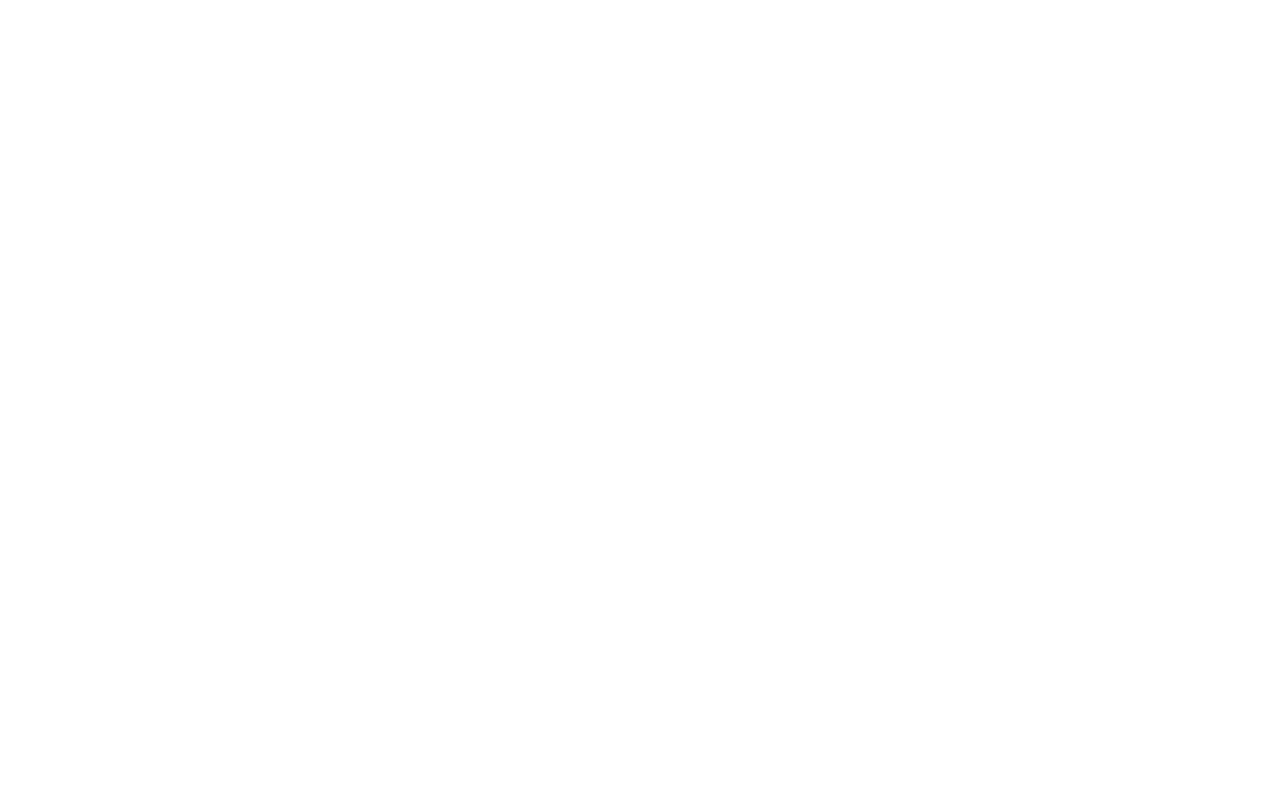
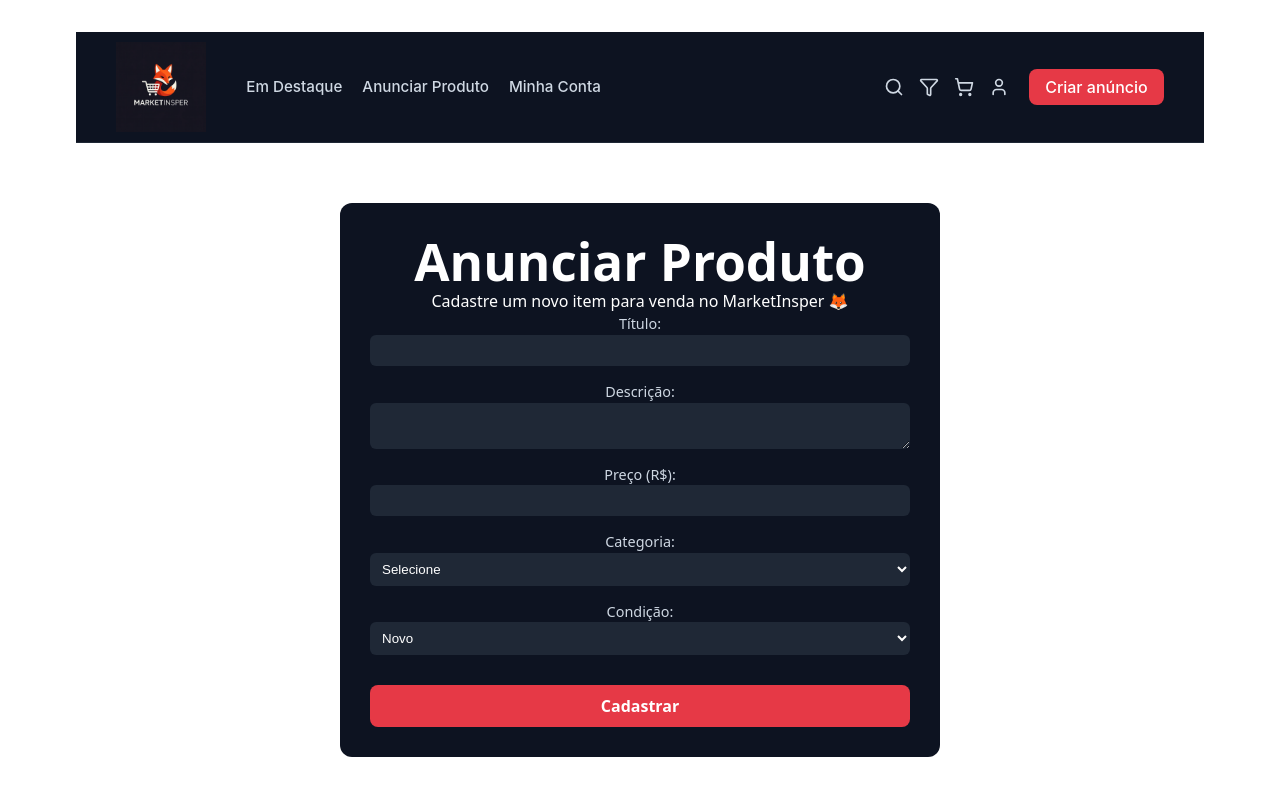
Before and after one commit to insper-classroom/20252-progeficaz-projeto-final-frontend-market-place-insper-front, a React (Vite) app: page /anunciar in a window 1280 px wide. Before the commit this address had no page. Shown: the top 800 px of the page. Built offline with nearby package versions, Linux system fonts and the light colour scheme.

Commit message:
Criando pagian de cadastro de produto

```diff
--- a/src/App.jsx
+++ b/src/App.jsx
@@ -12,6 +12,7 @@
 import Produto from "./components/Produto/produto";
 import Sidebar from "./components/Sidebar/sidebar";
 import Vendas from "./components/Vendas/vendas";
+import Anunciar from "./components/Anunciar/anunciar";
 // import Anunciar from "./components/Anunciar/anunciar";
 
 function App() {
@@ -113,13 +114,17 @@
               </>
             }/>
 
-          {/* ANUNCIAR PRODUTO
+          {/* ✅ ANUNCIAR PRODUTO */}
           <Route
             path="/anunciar"
             element={
+              <>
+                <Navbar />
                 <Anunciar />
-            }/> */}
-
+                <Footer />
+              </>
+            }
+          />
         </Routes>
       </main>
     </Router>
--- a/src/components/Anunciar/anunciar.css
+++ b/src/components/Anunciar/anunciar.css
@@ -0,0 +1,60 @@
+.anunciar-container {
+  max-width: 600px;
+  margin: 60px auto;
+  background: #0d1321;
+  color: #fff;
+  padding: 30px;
+  border-radius: 12px;
+  box-shadow: 0 0 10px rgba(255, 255, 255, 0.1);
+}
+
+.anunciar-form {
+  display: flex;
+  flex-direction: column;
+  gap: 15px;
+}
+
+.anunciar-form label {
+  display: flex;
+  flex-direction: column;
+  font-size: 0.9rem;
+  color: #cfd8e3;
+}
+
+.anunciar-form input,
+.anunciar-form textarea,
+.anunciar-form select {
+  padding: 8px;
+  border: none;
+  border-radius: 6px;
+  background: #1f2836;
+  color: white;
+}
+
+.anunciar-form button {
+  margin-top: 15px;
+  padding: 10px;
+  background-color: #e63946;
+  color: white;
+  border: none;
+  border-radius: 8px;
+  cursor: pointer;
+  font-weight: 600;
+  transition: 0.3s;
+}
+
+.anunciar-form button:hover {
+  background-color: #ff4d5a;
+}
+
+.mensagem-sucesso {
+  color: #4caf50;
+  font-weight: bold;
+  margin-top: 15px;
+}
+
+.mensagem-erro {
+  color: #f44336;
+  font-weight: bold;
+  margin-top: 15px;
+}
--- a/src/components/Anunciar/anunciar.jsx
+++ b/src/components/Anunciar/anunciar.jsx
@@ -0,0 +1,136 @@
+import { useState } from "react";
+import "./anunciar.css";
+
+export default function Anunciar() {
+  const [formData, setFormData] = useState({
+    title: "",
+    description: "",
+    price: "",
+    category: "",
+    condition: "Novo",
+  });
+
+  const [mensagem, setMensagem] = useState("");
+  const [erro, setErro] = useState("");
+
+  // Atualiza o estado do formulário conforme o usuário digita
+  const handleChange = (e) => {
+    setFormData({ ...formData, [e.target.name]: e.target.value });
+  };
+
+  // Envia o produto para o backend
+  const handleSubmit = async (e) => {
+    e.preventDefault();
+    setMensagem("");
+    setErro("");
+
+    try {
+      const base = import.meta.env.VITE_API_URL || "http://localhost:5000";
+      const token = localStorage.getItem("token"); // JWT salvo após login
+
+      const response = await fetch(`${base}/`, {
+        method: "POST",
+        headers: {
+          "Content-Type": "application/json",
+          "Authorization": `Bearer ${token}`,
+        },
+        body: JSON.stringify(formData),
+      });
+
+      if (!response.ok) {
+        const errorData = await response.json();
+        throw new Error(errorData.error || "Erro ao criar o produto");
+      }
+
+      const data = await response.json();
+      setMensagem(`✅ Produto "${formData.title}" criado com sucesso!`);
+      console.log("Resposta da API:", data);
+
+      // limpa os campos
+      setFormData({
+        title: "",
+        description: "",
+        price: "",
+        category: "",
+        condition: "Novo",
+      });
+    } catch (err) {
+      setErro(`❌ ${err.message}`);
+    }
+  };
+
+  return (
+    <div className="anunciar-container">
+      <h1>Anunciar Produto</h1>
+      <p>Cadastre um novo item para venda no MarketInsper 🦊</p>
+
+      <form onSubmit={handleSubmit} className="anunciar-form">
+        <label>
+          Título:
+          <input
+            type="text"
+            name="title"
+            value={formData.title}
+            onChange={handleChange}
+            required
+          />
+        </label>
+
+        <label>
+          Descrição:
+          <textarea
+            name="description"
+            value={formData.description}
+            onChange={handleChange}
+            required
+          />
+        </label>
+
+        <label>
+          Preço (R$):
+          <input
+            type="number"
+            name="price"
+            value={formData.price}
+            onChange={handleChange}
+            step="0.01"
+            required
+          />
+        </label>
+
+        <label>
+          Categoria:
+          <select
+            name="category"
+            value={formData.category}
+            onChange={handleChange}
+            required
+          >
+            <option value="">Selecione</option>
+            <option value="Eletrônicos">Eletrônicos</option>
+            <option value="Eletrodomésticos">Eletrodomésticos</option>
+            <option value="Móveis">Móveis</option>
+            <option value="Outros">Outros</option>
+          </select>
+        </label>
+
+        <label>
+          Condição:
+          <select
+            name="condition"
+            value={formData.condition}
+            onChange={handleChange}
+          >
+            <option value="Novo">Novo</option>
+            <option value="Usado">Usado</option>
+          </select>
+        </label>
+
+        <button type="submit">Cadastrar</button>
+      </form>
+
+      {mensagem && <p className="mensagem-sucesso">{mensagem}</p>}
+      {erro && <p className="mensagem-erro">{erro}</p>}
+    </div>
+  );
+}
--- a/src/components/Navbar/Navbar.jsx
+++ b/src/components/Navbar/Navbar.jsx
@@ -28,7 +28,9 @@
                     <ShoppingCart className="icon" size={20} />
                     <User className="icon" size={20} />
                 </div>
+                <Link to="/anunciar">
                 <button className="navbar-button">Criar anúncio</button>
+                </Link>
             </div>
         </header>
     );
```
